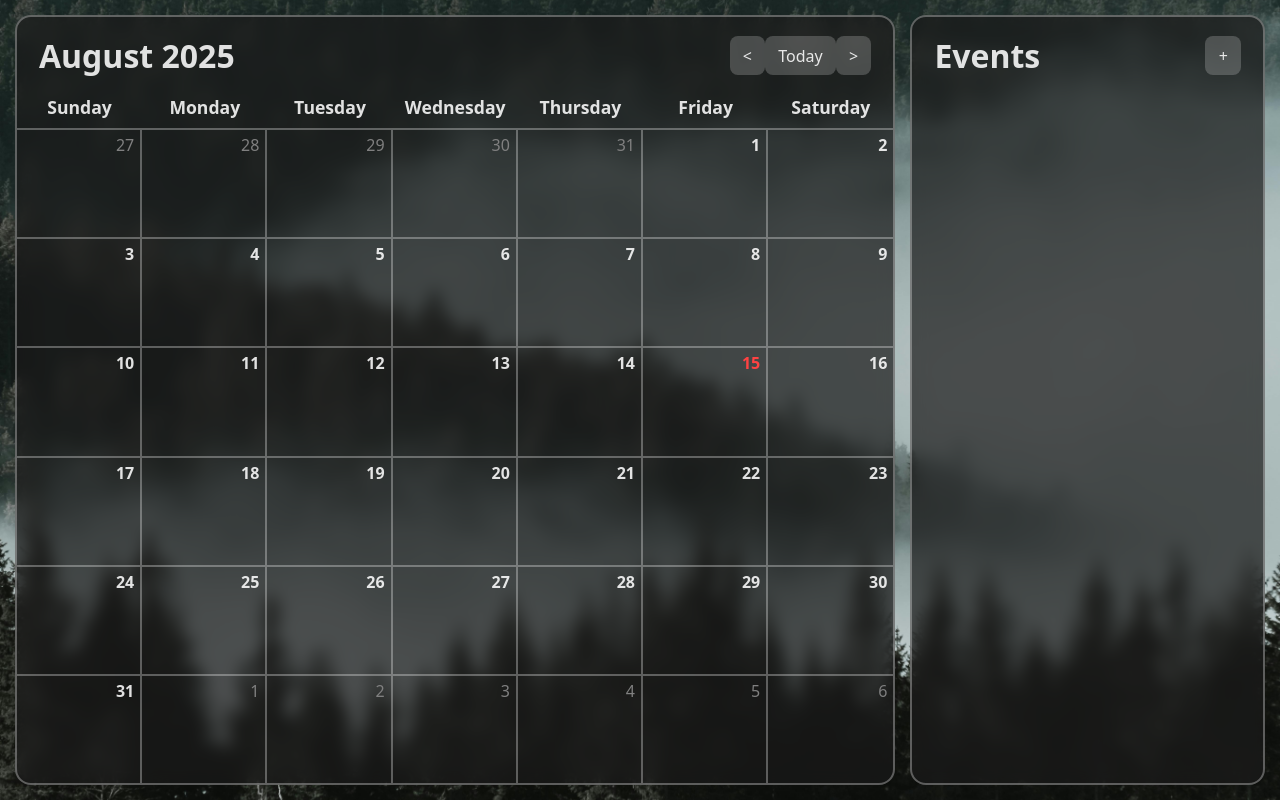
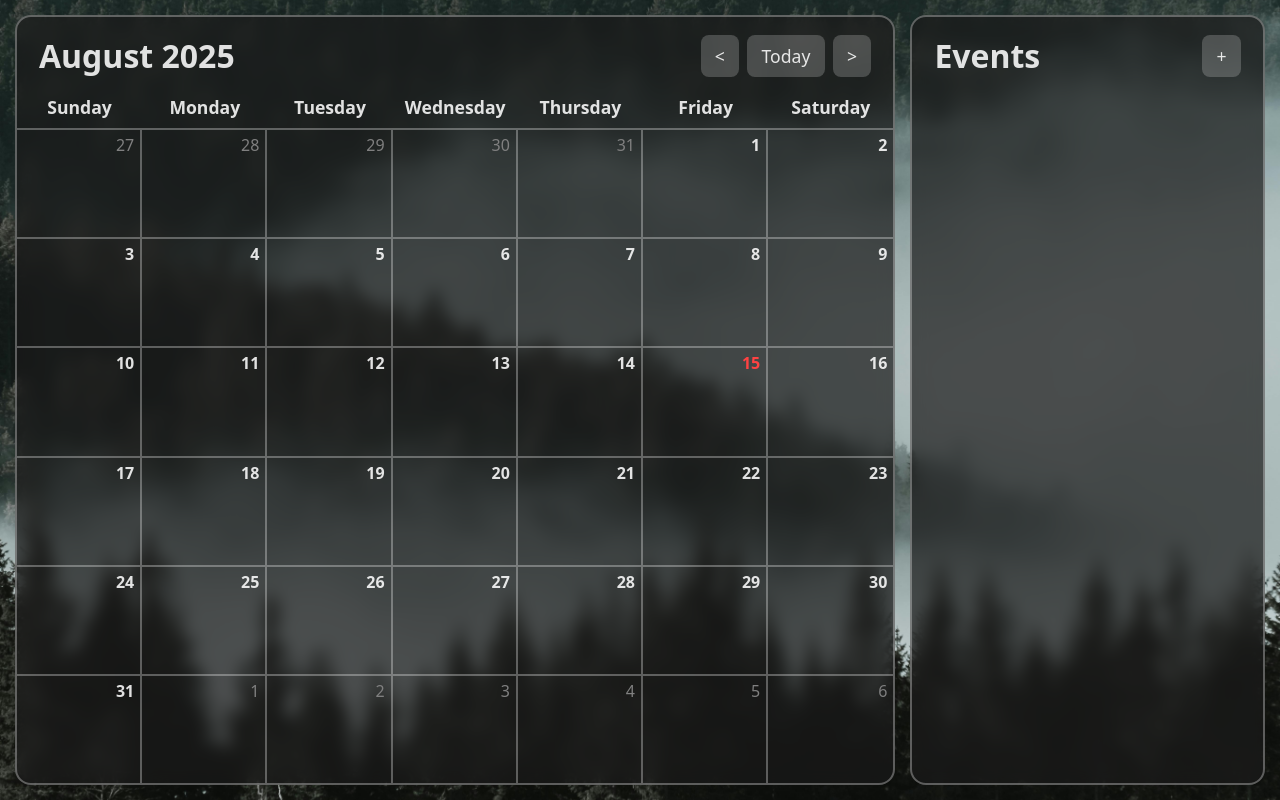
Before and after one commit to Vicente-III-H/calendar, a React (Vite) app: page / in a window 1280 px wide. Built offline with nearby package versions, Linux system fonts and the light colour scheme.

Commit message:
Add button spacing

```diff
--- a/src/App.css
+++ b/src/App.css
@@ -63,14 +63,18 @@
   -webkit-backdrop-filter: blur(8px);
 }
 
+#calendar-container, #events-container {
+  max-height: 100%;
+  box-sizing: border-box;
+  min-height: 560px;
+}
+
 #calendar-header, #events-header, #events-section-container {
   padding: 0px 22px;
 }
 
-#calendar-container, #events-container {
-  max-height: 100%;
-  box-sizing: border-box;
-  min-height: 560px;
+#calendar-header, #modal-row-buttons {
+  gap: 8px;
 }
 
 .day-event-colour, .colour-box {
@@ -80,3 +84,7 @@
   height: 1em;
   aspect-ratio: 1 / 1;
 }
+
+#calendar-header button, #events-header button {
+  font-size: 1.1rem;
+}
```
